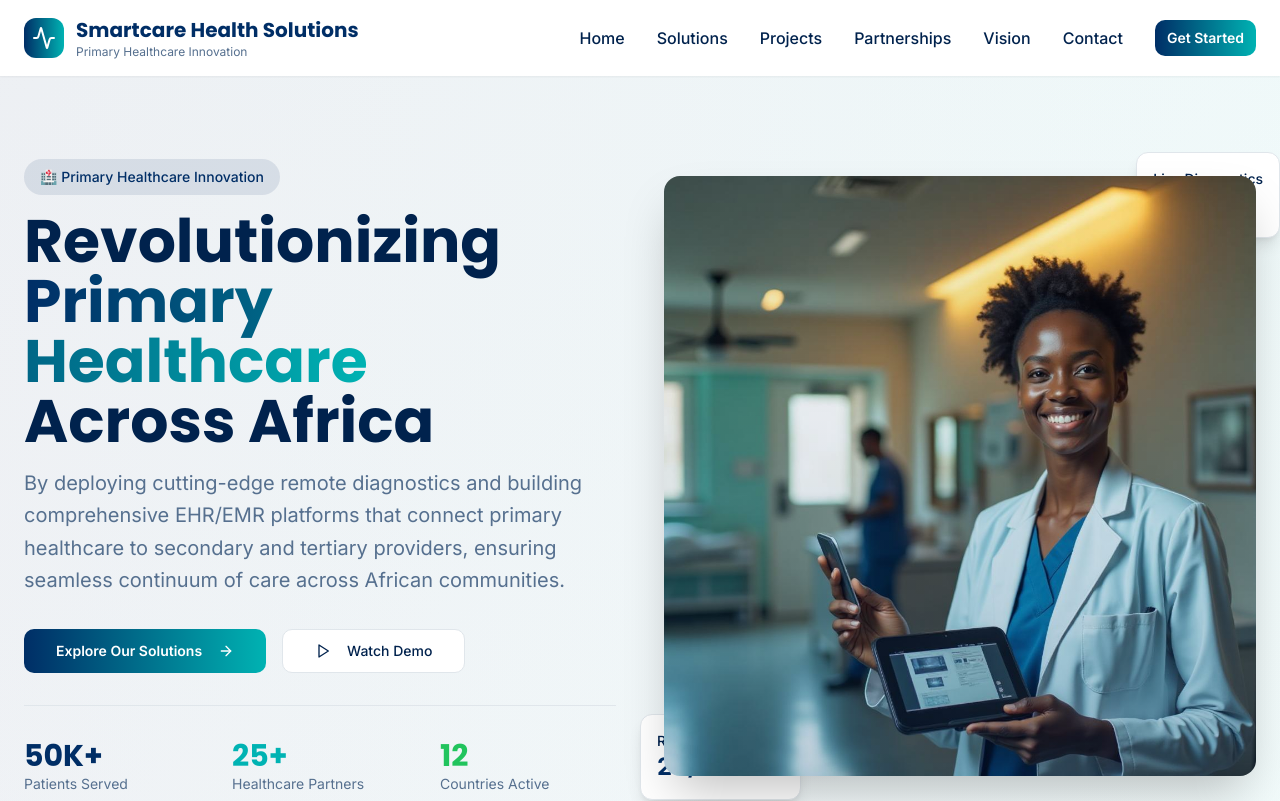
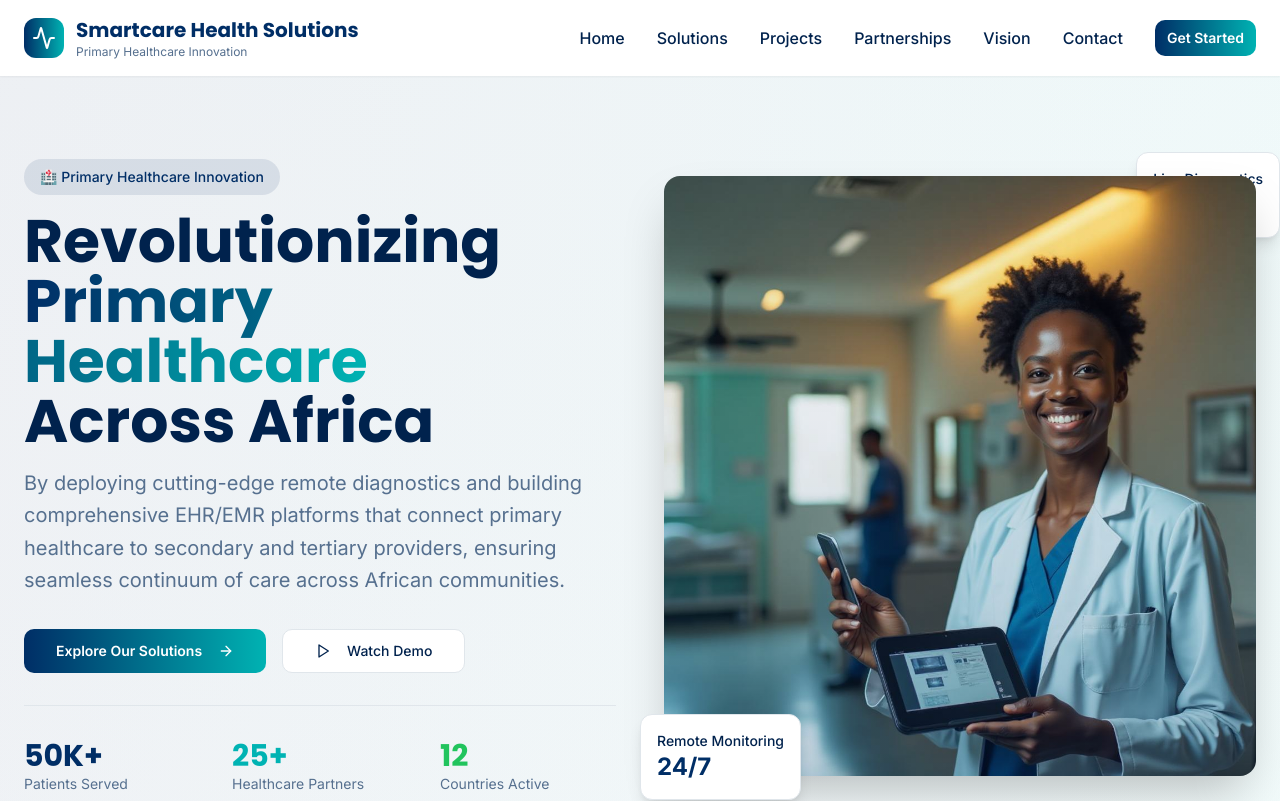
Before and after one commit to smart-care-health/smartcare-health, a React (Vite) app: page / in a window 1280 px wide. Shown: the top 801 px of the page. Built offline with nearby package versions, Linux system fonts and the light colour scheme.

Commit message:
Bring element to front
Move an element to the front of the display.

```diff
--- a/src/components/Hero.tsx
+++ b/src/components/Hero.tsx
@@ -64,7 +64,7 @@ const Hero = () => {
               <div className="text-2xl font-bold text-health-success">Active</div>
             </div>
 
-            <div className="absolute -bottom-6 -left-6 bg-white p-4 rounded-xl shadow-lg border border-border">
+            <div className="absolute -bottom-6 -left-6 bg-white p-4 rounded-xl shadow-lg border border-border z-20">
               <div className="text-sm font-medium text-foreground">Remote Monitoring</div>
               <div className="text-2xl font-bold text-primary">24/7</div>
             </div>
```
